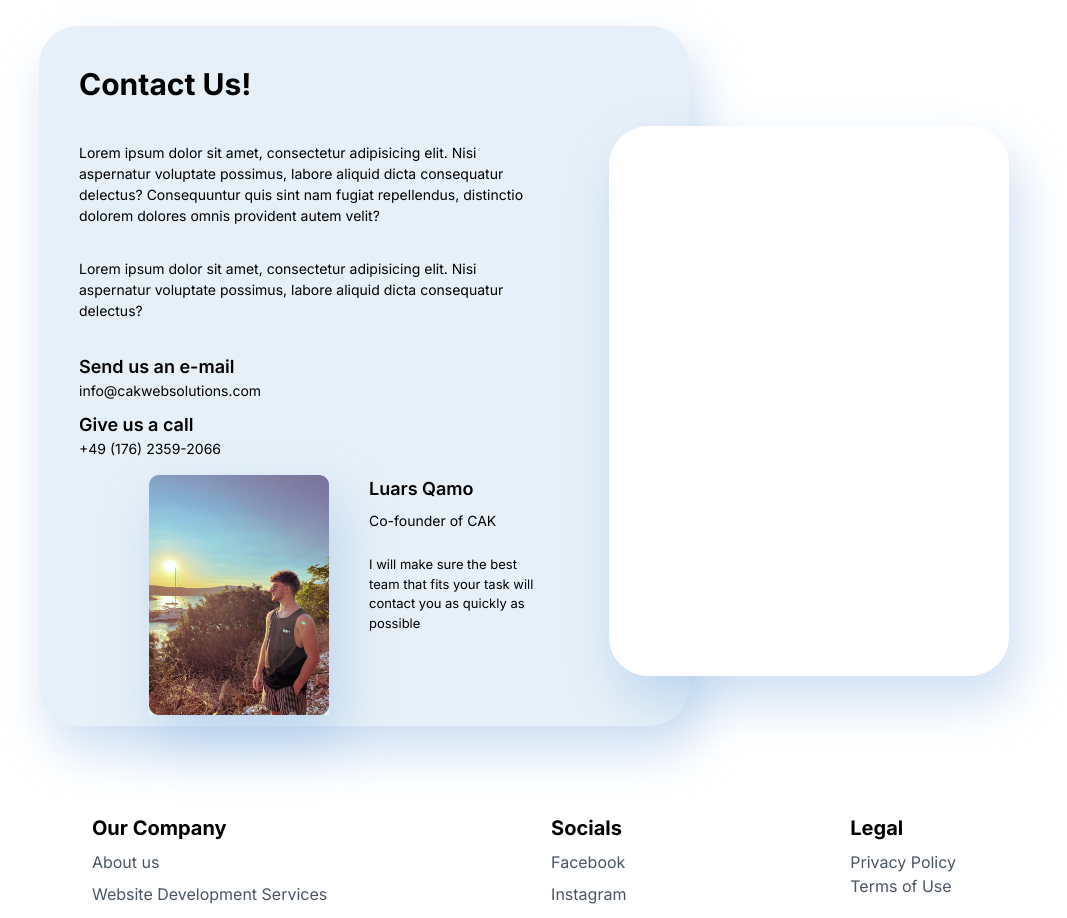
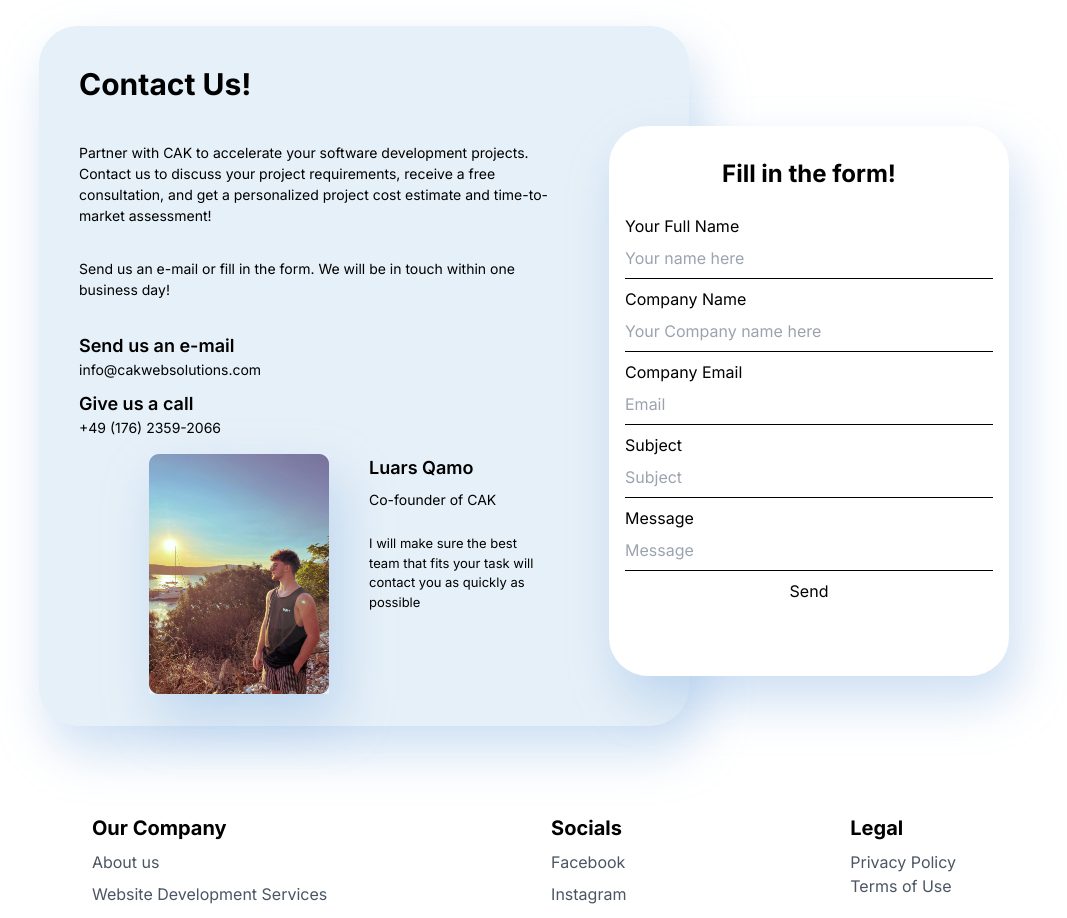
Before and after one commit to cetijunior/cak-v2, a Next.js app: page / in a window 1280 px wide. Shown: the part 2120-3038 px from the top of the page, without its empty margins (116-1183 px from the left). Built offline with nearby package versions, Linux system fonts and the light colour scheme.

Commit message:
Contact Page layout fully built

```diff
--- a/package.json
+++ b/package.json
@@ -13,6 +13,7 @@
     "next-video": "^0.8.6",
     "react": "^18",
     "react-dom": "^18",
+    "react-hook-form": "^7.51.1",
     "react-scroll": "^1.9.0",
     "styled-components": "^6.1.8",
     "swiper": "^11.0.7"
--- a/src/pages/About.tsx
+++ b/src/pages/About.tsx
@@ -50,7 +50,7 @@ function About() {
         <section ref={aboutRef} id='about' className='bg-white mx-auto min-h-[600px]'>
             <div className='flex flex-col space-y-28 sm:ml-[-80px] ml-0 items-center' style={{ opacity: show[0] ? 1 : 0, transition: 'opacity 1s ease' }}>
                 <div className='flex flex-col sm:mt-32 sm:gap-20 gap-7'>
-                    <h2 className=' text-center lg:text-[64px] text-2xl font-semibold z-10'>Who are we?</h2>
+                    <h2 className=' text-center lg:text-[64px] text-2xl font-semibold z-10 '>Who are we?</h2>
                     <p className='lg:text-center text-base lg:text-base text-center w-[300px]  md:text-center lg:w-[400px] z-10'>Lorem ipsum dolor sit amet consectetur adipisicing elit. Sit architecto modi dolor, atque laborum qui ea dolorem cupiditate fugit harum corrupti veniam. Blanditiis repudiandae earum id laboriosam omnis quas voluptate!</p>
                 </div>
                 <CarouselAbout />
--- a/src/pages/Contact.tsx
+++ b/src/pages/Contact.tsx
@@ -1,13 +1,38 @@
-import React from 'react'
+"use client";
+
+import React, { useState } from 'react';
+import { useForm, SubmitHandler } from 'react-hook-form';
+import { Props } from 'next/script';
+
+type Inputs = {
+    name: string;
+    email: string;
+    subject: string;
+    message: string;
+  };
 
 function Contact() {
+  const { register, handleSubmit, reset, formState: { errors } } = useForm<Inputs>();
+  const [isSubmitting, setIsSubmitting] = useState(false);
+
+  const onSubmit: SubmitHandler<Inputs> = (formData) => {
+    setIsSubmitting(true);
+
+    // Simulated email send operation
+    setTimeout(() => {
+      window.location.href = `mailto:info@cakwebsolutions.com?subject=${encodeURIComponent(formData.subject)}&body=Hello, my name is: ${encodeURIComponent(formData.name)}. ${encodeURIComponent(formData.message)} (${encodeURIComponent(formData.email)})`;
+      reset();
+      setIsSubmitting(false);
+    }, 2000);
+  };
+
     return (
         <section id='contact' className='bg-white mx-auto py-10 min-h-[600px]'>
             <div className='flex flex-wrap items-start justify-center'>
                 <div className='flex flex-col bg-[#E6F0F8] shadow-custom-blue rounded-[39px] h-[700px] w-[650px]'>
                    <h1 className='px-10 py-10 text-3xl font-bold '>Contact Us!</h1>
-                   <p className='px-10 text-[14px] w-[550px]'>Lorem ipsum dolor sit amet, consectetur adipisicing elit. Nisi aspernatur voluptate possimus, labore aliquid dicta consequatur delectus? Consequuntur quis sint nam fugiat repellendus, distinctio dolorem dolores omnis provident autem velit?</p>
-                   <p className='px-10 py-8 text-[14px] w-[550px]'>Lorem ipsum dolor sit amet, consectetur adipisicing elit. Nisi aspernatur voluptate possimus, labore aliquid dicta consequatur delectus?</p>
+                   <p className='px-10 text-[14px] w-[550px]'>Partner with CAK to accelerate your software development projects. Contact us to discuss your project requirements, receive a free consultation, and get a personalized project cost estimate and time-to-market assessment!</p>
+                   <p className='px-10 py-8 text-[14px] w-[550px]'>Send us an e-mail or fill in the form. We will be in touch within one business day!</p>
                    <h1 className='px-10 text-[18px] font-semibold '>Send us an e-mail</h1>
                    <h2 className='px-10 text-[14px]'>info@cakwebsolutions.com</h2>
                    <h1 className='px-10 mt-[10px] text-[18px] font-semibold '>Give us a call</h1>
@@ -21,8 +46,52 @@ function Contact() {
                     </div>
                    </div>
                 </div>
-                <div className='bg-white w-[400px] h-[550px] ml-[-80px] mt-[100px] shadow-custom-blue rounded-[39px]'>
-
+                <div className='bg-white w-[400px] h-[550px] ml-[-80px] mt-[100px] flex flex-col shadow-custom-blue rounded-[39px]'>
+                    <form onSubmit={handleSubmit(onsubmit)} >
+                    <div className='px-4 py-4 flex flex-col space-y-2'>
+                        <h1 className='text-2xl font-bold text-center py-4'>Fill in the form!</h1>
+                        <h1>Your Full Name</h1>
+                        <input
+                            {...register('name', { required: "*The name is missing" })}
+                            placeholder={errors.name ? errors.name.message : 'Your name here'}
+                            type='text'
+                        />
+                        <div className='w-300 h-[1px] bg-black'></div>
+                        <h1>Company Name</h1>
+                        <input
+                            {...register('name', { required: "*The Company name is missing" })}
+                            placeholder={errors.name ? errors.name.message : 'Your Company name here'}
+                            type='text'
+                        />
+                        <div className='w-300 h-[1px] bg-black'></div>
+                        <h1>Company Email</h1>
+                        <input
+                            {...register('email', { required: "*The email is missing", pattern: { value: /^\S+@\S+$/i, message: "Invalid email format" } })}
+                            placeholder={errors.email ? errors.email.message : 'Email'}
+                            type='email'
+                        />
+                        <div className='w-300 h-[1px] bg-black'></div>
+                        <h1>Subject</h1>
+                        <input
+                            {...register('subject', { required: "*The subject is missing" })}
+                            placeholder={errors.subject ? errors.subject.message : 'Subject'}
+                            type='text'
+                        />
+                        <div className='w-300 h-[1px] bg-black'></div>
+                        <h1>Message</h1>
+                        <input
+                            {...register('message', { required: "*The message is missing" })}
+                            placeholder={errors.message ? errors.message.message : 'Message'}
+                        />
+                        <div className='w-300 h-[1px] bg-black'></div>
+                        <button
+                            type='submit'
+                            disabled={isSubmitting || Object.keys(errors).length > 0}
+                        >
+                            {isSubmitting ? 'Submitting...' : 'Send'}
+                        </button>
+                    </div>
+                    </form>
                 </div>
             </div>
         </section>
```
Also changed, not shown: public/arrow.png (added), 1 other file (tests, documents, lock files or other folders).
